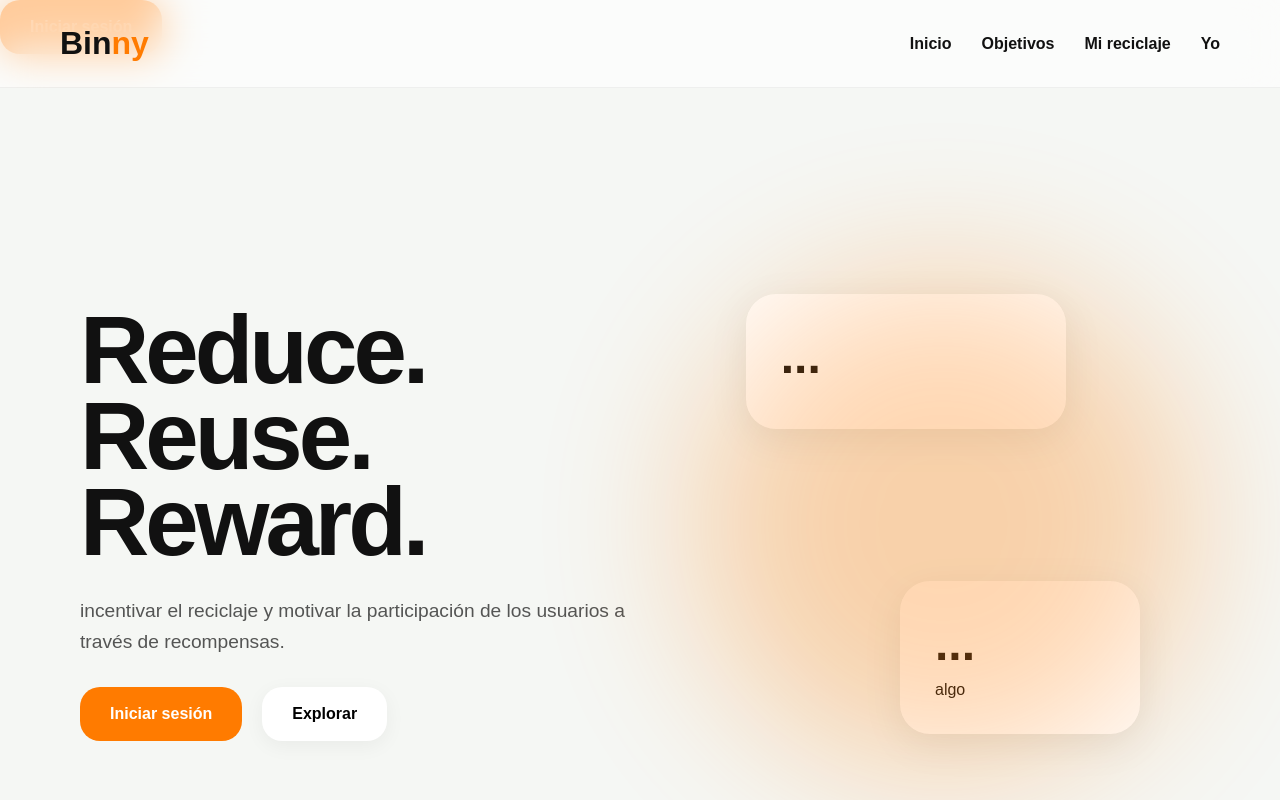
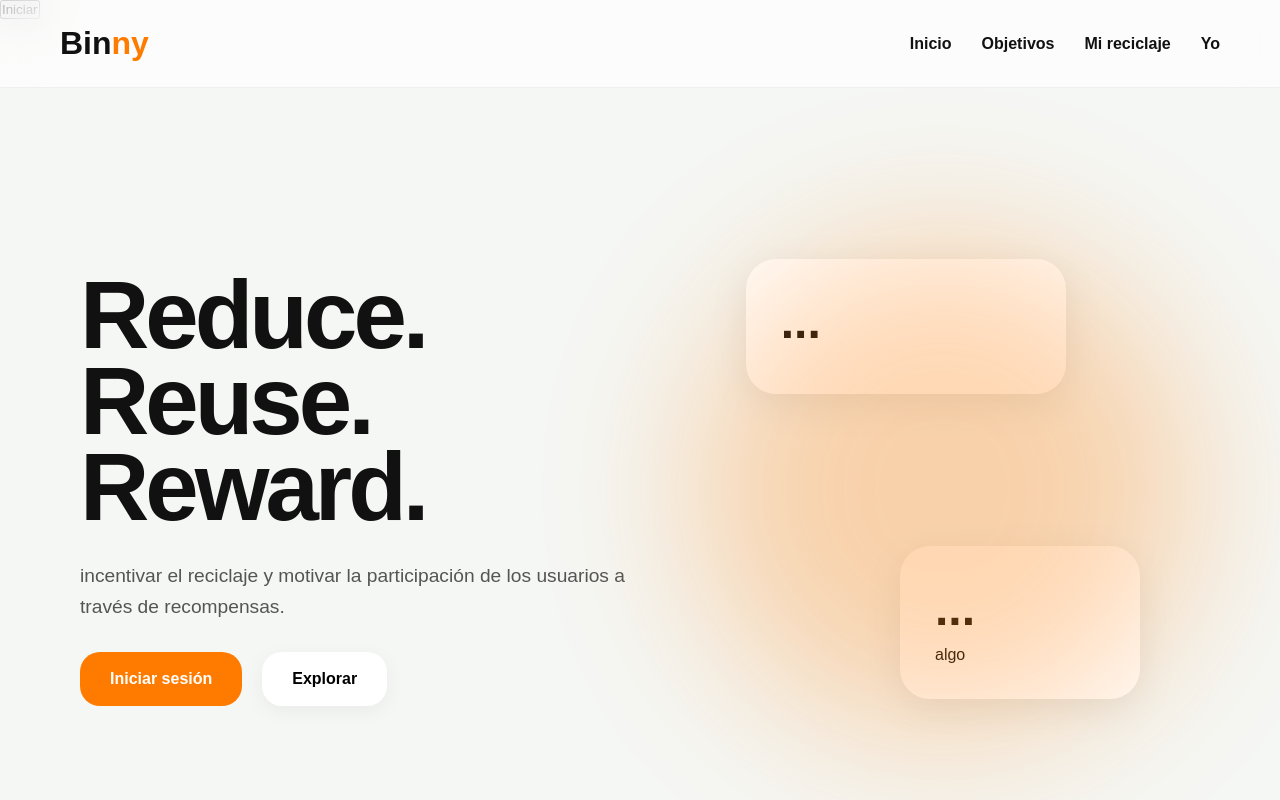
Before and after one commit to sashaa4everr/Binny, a plain HTML site: page index.html in a window 1280 px wide. Shown: the top 800 px of the page. Drawn offline with Linux system fonts and the light colour scheme.

Commit message:
Update index.html

```diff
--- a/index.html
+++ b/index.html
@@ -13,9 +13,9 @@
 </head>
 
 <body>
-<button class="primary-btn" onclick="window.location.href='iniciarsesion.html'">
-        Iniciar sesión
-    </button>
+<button onclick="location.href='./iniciarsesion.html'">
+Iniciar
+</button>
 
     <!-- barrita de navegacion -->
 
```
